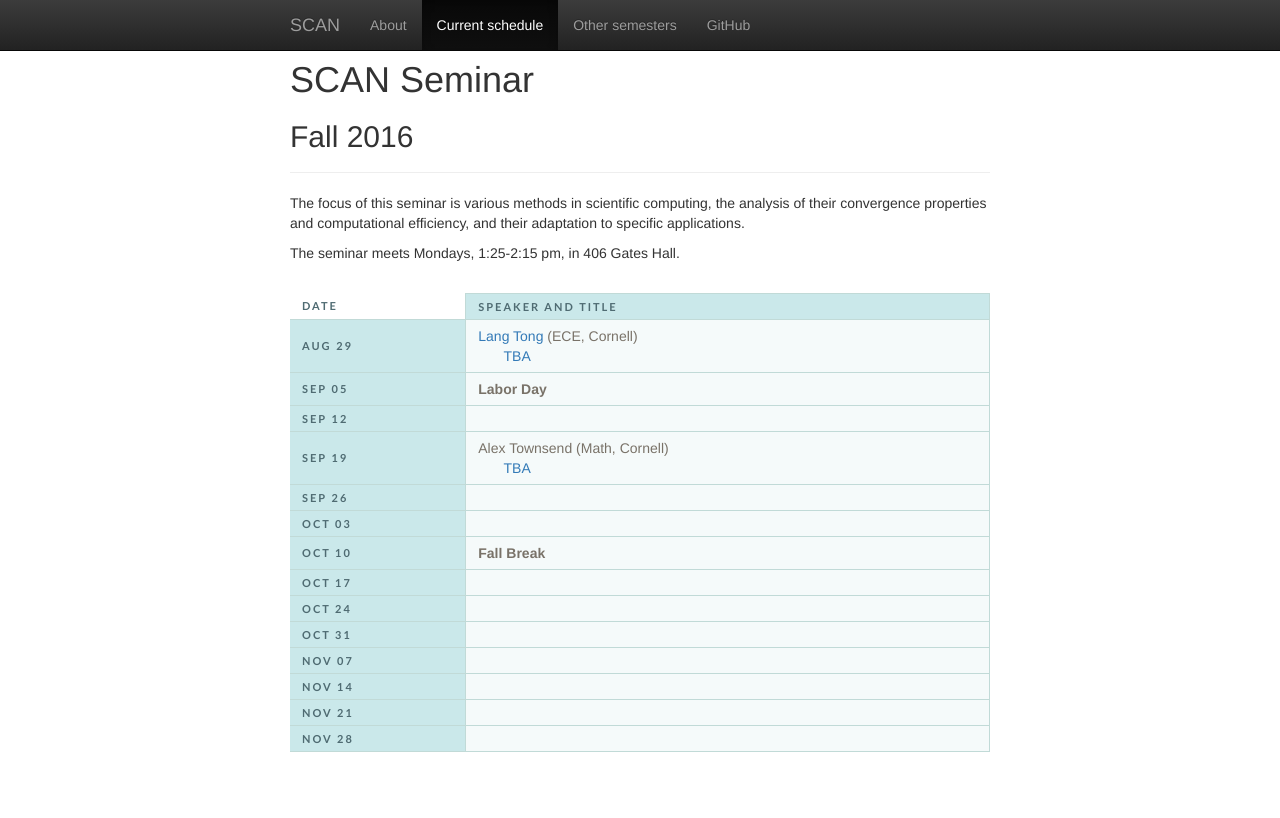
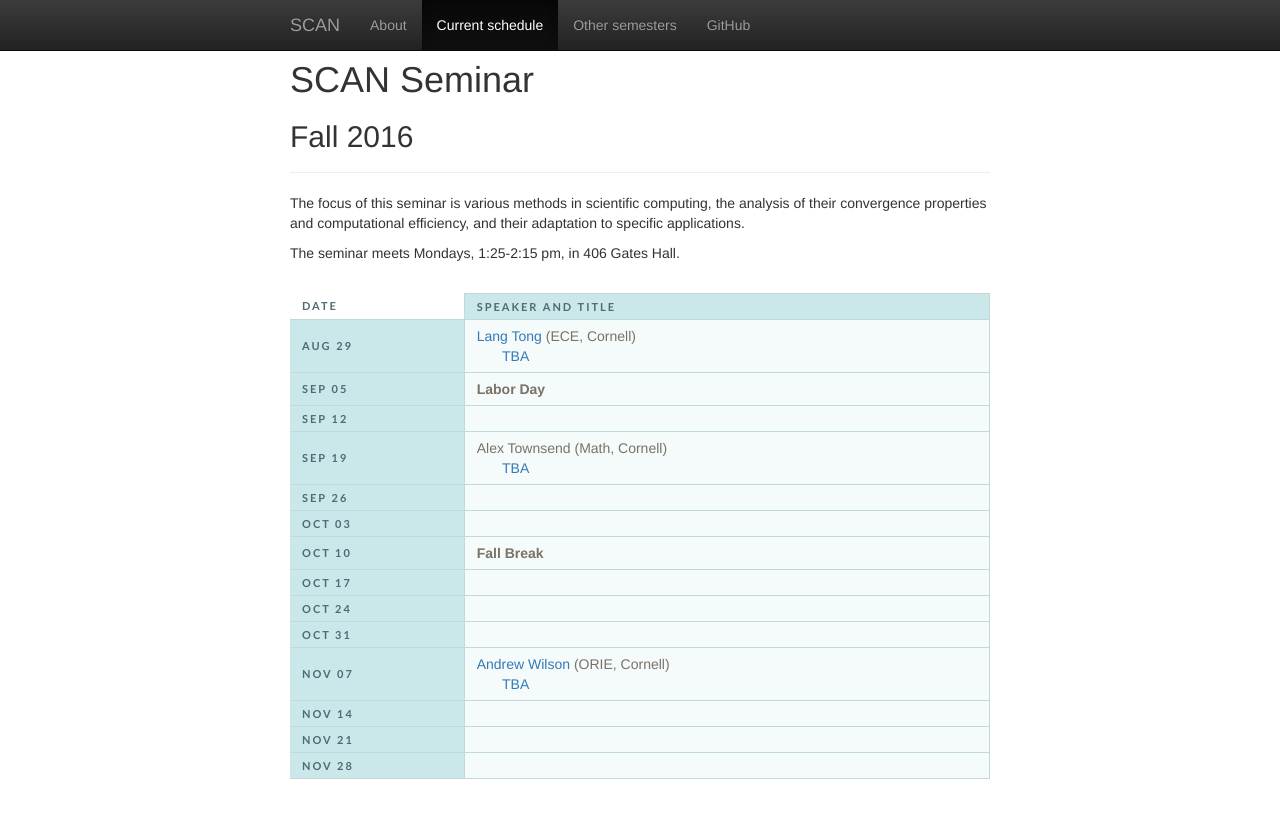
Before and after one commit to cornell-scan/cornell-scan.github.io, a Jekyll site: the page built from index.md, in a window 1280 px wide. Shown: the top 818 px of the page. Built offline with Jekyll 4.4.1, drawn with Linux system fonts in a browser that asks for light colours; nearby versions of some CDN libraries.

Commit message:
Reserved 11/7 for Andrew Wilson (other option is 11/14).

```diff
--- a/_posts/2016-11-07-tba.md
+++ b/_posts/2016-11-07-tba.md
@@ -1,2 +1,7 @@
 ---
+title: TBA
+speaker:
+  name: Andrew Wilson
+  affil: ORIE, Cornell
+  url: http://www.cs.cmu.edu/~andrewgw/
 ---
```
